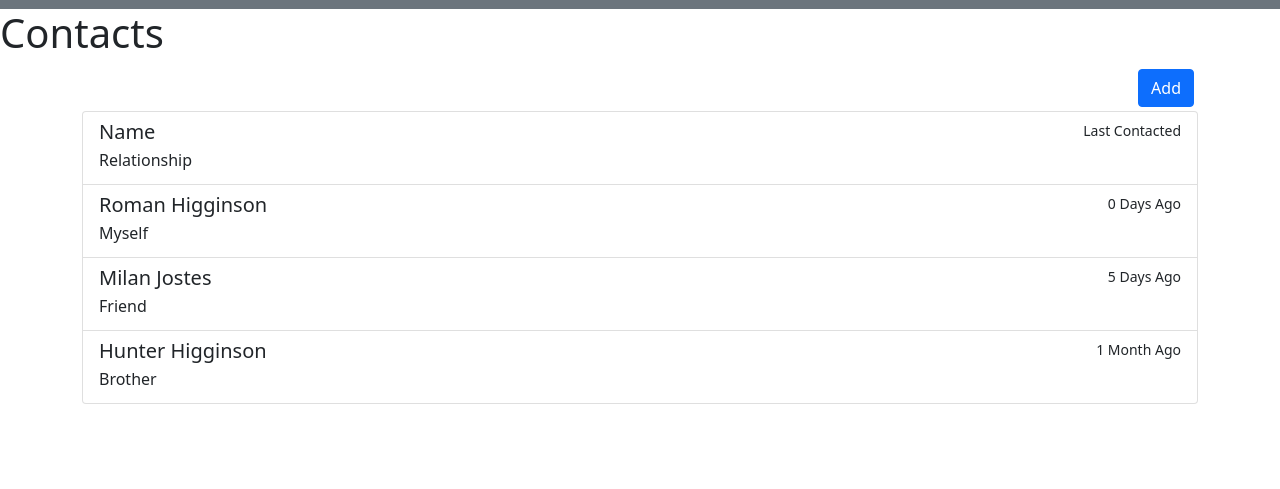
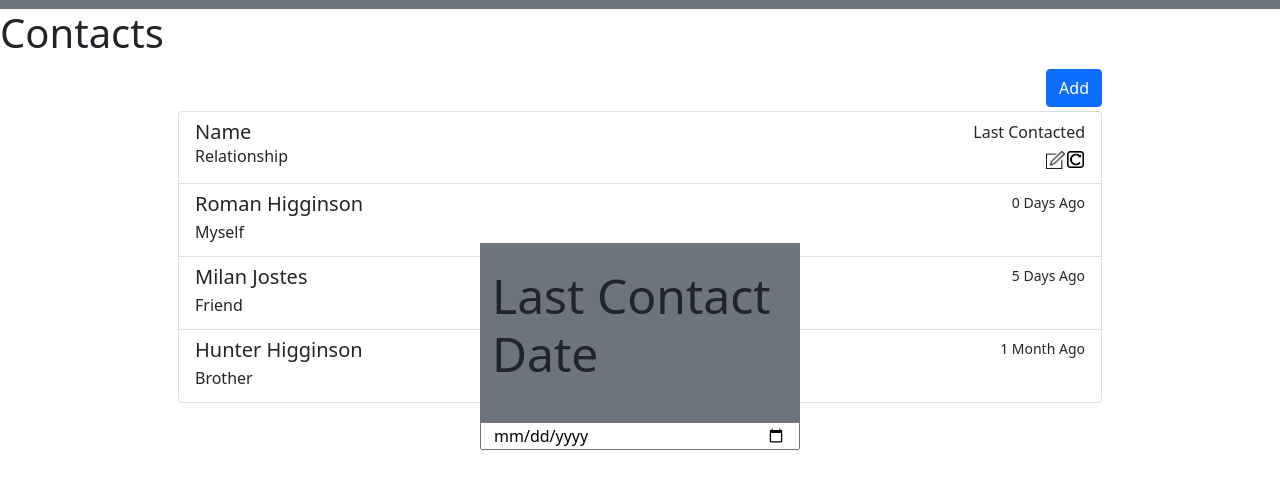
Before and after one commit to BionicScout/Enter-Connectivity, a website: page Web Pages/contacts.html in a window 1280 px wide. Shown: the part 57-546 px from the top of the page. Drawn offline with nearby package versions, Linux system fonts and the light colour scheme.

Commit message:
Updated Contact Page

```diff
--- a/Web Pages/contacts.html
+++ b/Web Pages/contacts.html
@@ -29,34 +29,44 @@
 
     <div class="container">
         <!-- Add Button -->
-        <div class="d-flex justify-content-end">
-            <a class="btn btn-primary btn-small m-1" role="button" href="add.html">Add</a>
+        <div class="d-flex justify-content-end mx-5">
+            <a class="btn btn-primary btn-xs m-1 mx-5" role="button" href="add.html">Add</a>
         </div>
 
         <!-- List of Contacts -->
-        <ul class="list-group">
-            <li class="list-group-item">
+        <ul class="list-group mx-5">
+            <li class="list-group-item mx-5">
                 <div class="d-flex w-100 justify-content-between">
-                    <h5 class="mb-1">Name</h5>
-                    <small>Last Contacted</small>
+                    <h5 class="mb-0">Name</h5>
+                    <p class="fs-6 pb-0 mb-0">Last Contacted</p>
                 </div>
-                <p class="mb-1">Relationship</p>
+                <div class="d-flex justify-content-between pr-0 mr-0">
+                    <p class="p-0 m-0">Relationship</p>
+                    <div class="d-flex align-items-center">
+                        <a class="btn py-1 px-0 m-0" role="button" href="Edit.html">
+                            <img src="/Assests/Edit.png" alt="" width="19" height="18" >
+                        </a>
+                        <a class="btn px-0 m-0" role="button" data-toggle="collapse" href="#updateDate" aria-expanded="false" aria-controls="updateDate">
+                            <img src="/Assests/Update.png" alt="" width="17" height="17" >
+                        </a>
+                    </div>
+                </div>
             </li>
-            <li class="list-group-item">
+            <li class="list-group-item mx-5">
                 <div class="d-flex w-100 justify-content-between">
                     <h5 class="mb-1">Roman Higginson</h5>
                     <small>0 Days Ago</small>
                 </div>
                 <p class="mb-1">Myself</p>
             </li>
-            <li class="list-group-item">
+            <li class="list-group-item mx-5">
                 <div class="d-flex w-100 justify-content-between">
                     <h5 class="mb-1">Milan Jostes</h5>
                     <small>5 Days Ago</small>
                 </div>
                 <p class="mb-1">Friend</p>
             </li>
-            <li class="list-group-item">
+            <li class="list-group-item mx-5">
                 <div class="d-flex w-100 justify-content-between">
                     <h5 class="mb-1">Hunter Higginson</h5>
                     <small>1 Month Ago</small>
@@ -64,7 +74,18 @@
                 <p class="mb-1">Brother</p>
             </li>
         </ul>
-      </div>
+
+        <!-- Update Last Date Contacted -->
+        <div class="container bg-secondary position-absolute top-50 start-50 translate-middle w-25 h-25" id="updateDate">
+            <div class="row my-4">
+                <p class="display-5">Last Contact Date</p>
+            </div>
+            <div class="row mt-4">
+                <input type="date" id="date">
+            </div>
+
+        </div>
+    </div>
 
     <script src="https://cdn.jsdelivr.net/npm/bootstrap@5.0.2/dist/js/bootstrap.bundle.min.js" integrity="sha384-MrcW6ZMFYlzcLA8Nl+NtUVF0sA7MsXsP1UyJoMp4YLEuNSfAP+JcXn/tWtIaxVXM" crossorigin="anonymous"></script>
 </body>
```
Also changed, not shown: Web Pages/edit.html (added, +32 -0 lines), Assests/Edit.png (added), Assests/Update.png (added).
